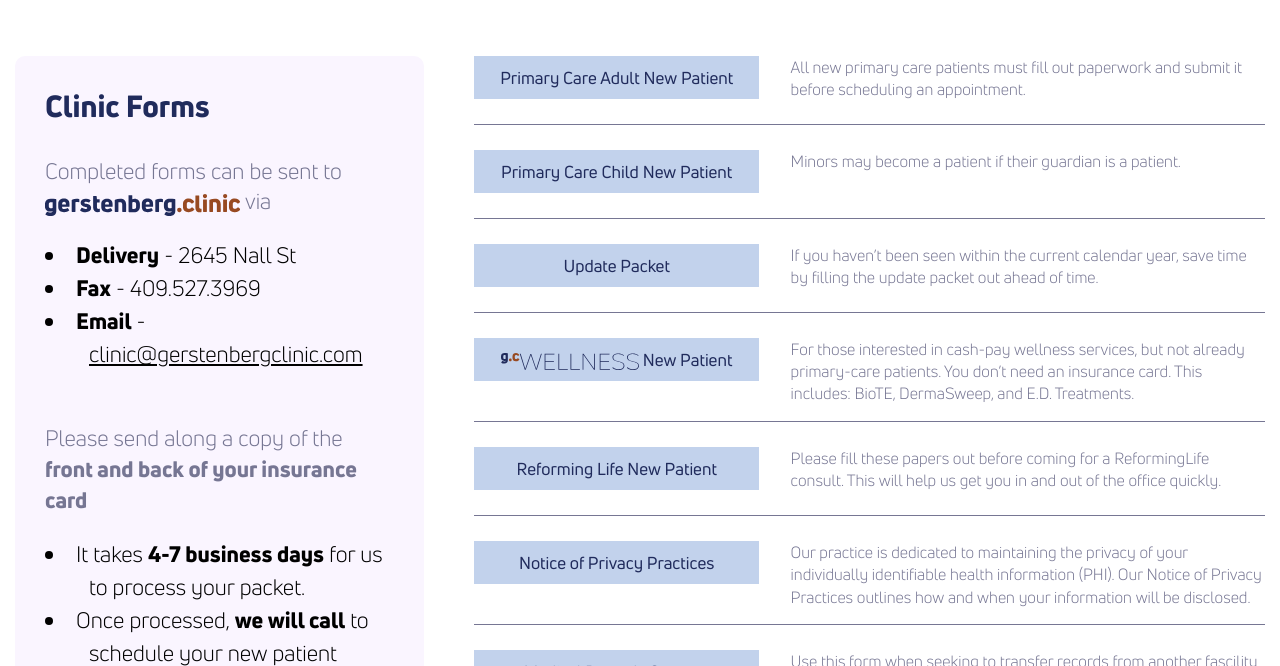
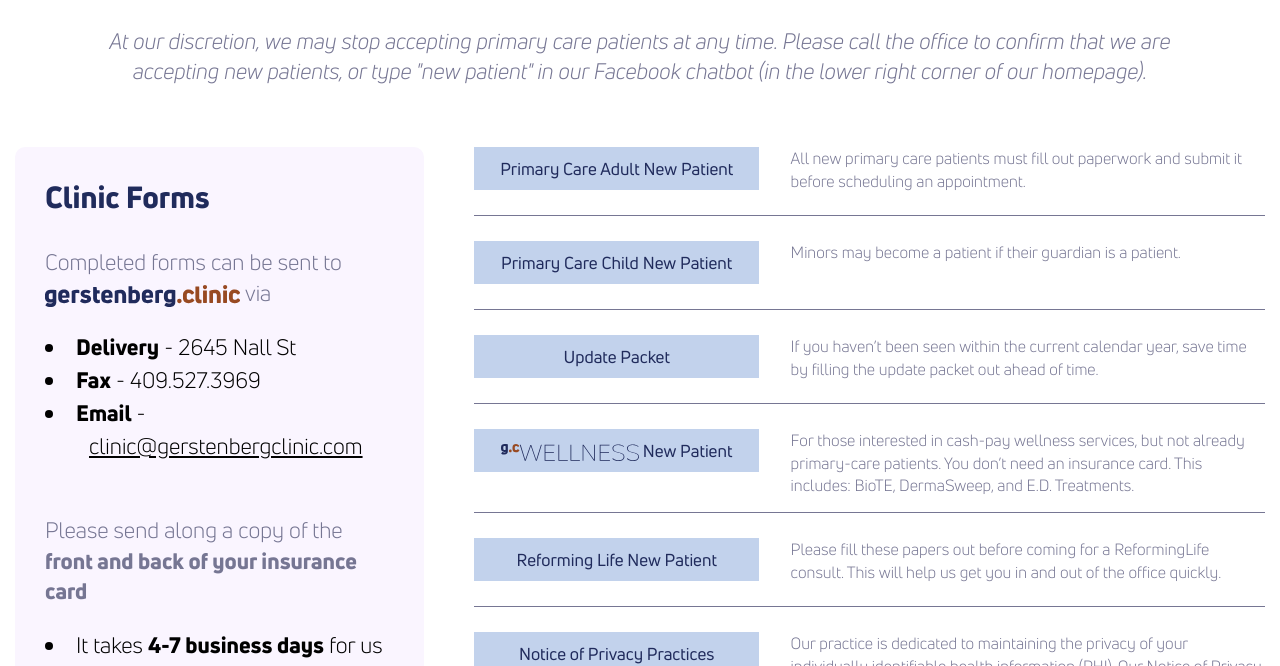
Before and after one commit to theneverwoods/gerstenberg.clinic, a Jekyll site: the page built from forms.html, in a window 1280 px wide and 900 px high, scrolled down 942 px, cut to the strip 234-900 px from the top of the window. Built offline with Jekyll 4.4.1, drawn with Linux system fonts in a browser that asks for light colours.

```diff
--- a/forms.html
+++ b/forms.html
@@ -9,6 +9,7 @@ stylesheet: forms
 <div class="row video">
 	<iframe class="assetIframe" style="border:0"
 			src="https://www.youtube.com/embed/VqMHMwrNPvg" allowfullscreen></iframe>
+    <p style="text-align:center">At our discretion, we may stop accepting primary care patients at any time. Please call the office to confirm that we are accepting new patients, or type "new patient" in our Facebook chatbot (in the lower right corner of our homepage).</p>
 </div>
 
 <div class="row forms-row">
```
